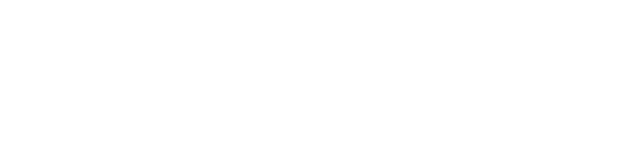
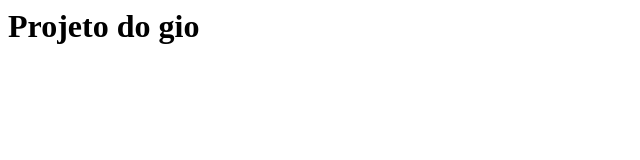
Before and after one commit to giocichelero/curso-git, a plain HTML site: page index.html in a window 1280 px wide. Shown: the whole page, without its empty margins (0-640 px from the left). Drawn offline with Linux system fonts and the light colour scheme.

Commit message:
titulo da página

```diff
--- a/index.html
+++ b/index.html
@@ -3,6 +3,6 @@
 
 	</head>
 	<body>
-
+		<h1>Projeto do gio</h1>
 	</body>
 </html>
```
